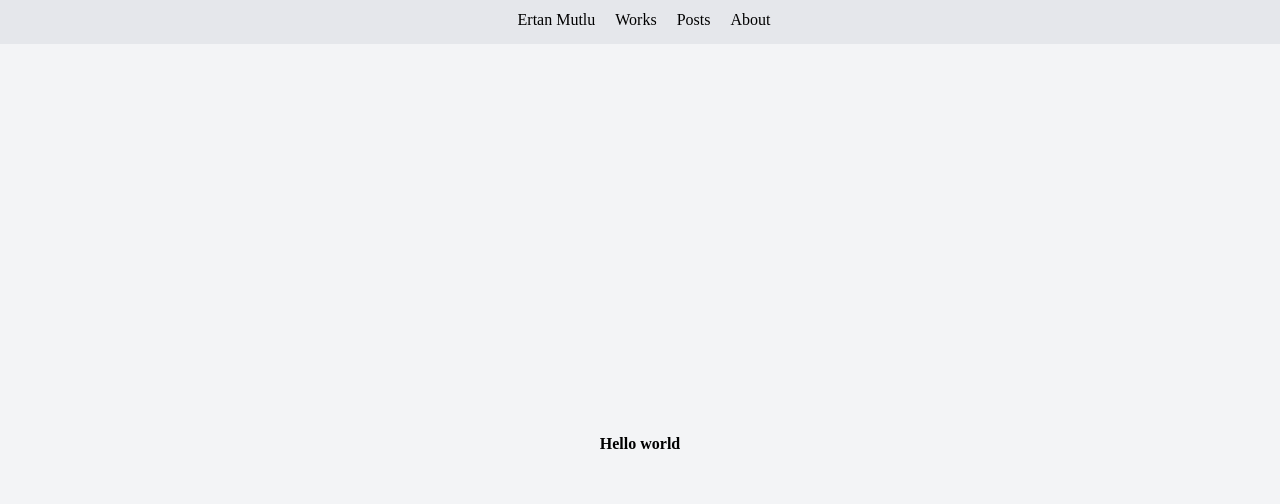
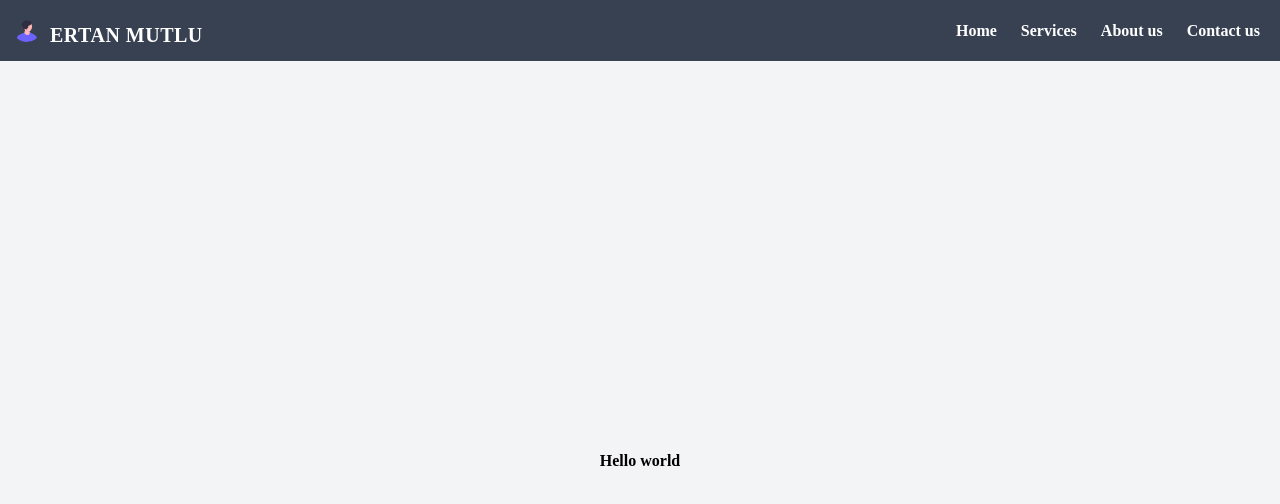
Before and after one commit to highpriesst/portfolio, a Next.js app: page / in a window 1280 px wide. Shown: the top 504 px of the page. Built offline with nearby package versions, Linux system fonts and the light colour scheme; a web font is replaced by a local one.

Commit message:
navbar added and logo

```diff
--- a/components/navbar.tsx
+++ b/components/navbar.tsx
@@ -1,5 +1,5 @@
-import React from "react";
-
+import React, { useState } from "react";
+import Link from "next/link";
 import Image from "next/image";
 
 //Todo: Use link components from nextjs instead the li component down below.
@@ -14,20 +14,39 @@ import Image from "next/image";
 
 //Make sure navbar is complete before moving to footer.
 
+//className="fill-current text-white h-8 w-8 mr-2"> LOGO
+
 //DO only dark theme
 
 export const Navbar = () => {
+  const [active, setActive] = useState(false);
+
+  const handleClick = () => {
+    setActive(!active);
+  };
+
   return (
-    <div className="flex list-none gap-5 justify-between sm:justify-center bg-gray-200 dark:text-white items-center p-3 md:pt-2 font-thin">
-      <li className=" font-normal flex item-center">
-        <span className="pl-2">Ertan Mutlu</span>
-      </li>
-      <li className=" hidden sm:block">Works</li>
-      <li className=" hidden sm:block">Posts</li>
-      <li className=" hidden sm:block">About</li>
-
+    <>
+      <nav className="flex items-center flex-wrap bg-gray-700 p-2 ">
+        <Link href="/">
+          <a className="items-center p-1 mr-4 inline-block align-middle">
+            <Image
+              src="/undraw_male_avatar_re_tqsc.svg"
+              height="30"
+              width="30"
+              alt="Avatar"
+              className="fill-current mr-1 inline-block align-middle"
+            />
+            <span className="text-xl text-white font-bold uppercase tracking-wide pl-2">
+              Ertan Mutlu
+            </span>
+          </a>
+        </Link>
+        <button
+          className=" inline-flex p-3 hover:bg-gray-600 rounded lg:hidden text-white ml-auto hover:text-white outline-none"
+          onClick={handleClick}>
           <svg
-        className="w-6 h-6 sm:hidden"
+            className="w-6 h-6"
             fill="none"
             stroke="currentColor"
             viewBox="0 0 24 24"
@@ -36,9 +55,39 @@ export const Navbar = () => {
               strokeLinecap="round"
               strokeLinejoin="round"
               strokeWidth={2}
-          d="M4 6h16M4 12h16M4 18h7"
+              d="M4 6h16M4 12h16M4 18h16"
             />
           </svg>
+        </button>
+        {/*Note that in this div we will use a ternary operator to decide whether or not to display the content of the div  */}
+        <div
+          className={`${
+            active ? "" : "hidden"
+          }   w-full lg:inline-flex lg:flex-grow lg:w-auto`}>
+          <div className="lg:inline-flex lg:flex-row lg:ml-auto lg:w-auto w-full lg:items-center items-start  flex flex-col  lg:h-auto">
+            <Link href="/">
+              <a className="lg:inline-flex lg:w-auto w-full px-3 py-2 rounded text-white font-bold items-center justify-center hover:bg-gray-600 hover:text-white ">
+                Home
+              </a>
+            </Link>
+            <Link href="/">
+              <a className="lg:inline-flex lg:w-auto w-full px-3 py-2 rounded text-white font-bold items-center justify-center hover:bg-gray-600 hover:text-white">
+                Services
+              </a>
+            </Link>
+            <Link href="/">
+              <a className="lg:inline-flex lg:w-auto w-full px-3 py-2 rounded text-white font-bold items-center justify-center hover:bg-gray-600 hover:text-white">
+                About us
+              </a>
+            </Link>
+            <Link href="/">
+              <a className="lg:inline-flex lg:w-auto w-full px-3 py-2 rounded text-white font-bold items-center justify-center hover:bg-gray-600 hover:text-white">
+                Contact us
+              </a>
+            </Link>
           </div>
+        </div>
+      </nav>
+    </>
   );
 };
--- a/pages/index.tsx
+++ b/pages/index.tsx
@@ -12,9 +12,9 @@ export default function Home() {
       </Head>
 
       {/* TODO: Anasayfa animasyonu */}
-      <div className="bg-gray-100 dark:bg-gray-700">
+      <div className="">
         <Navbar />
-        <div className="flex justify-center items-center h-screen bg-gray-100 dark:bg-gray-700">
+        <div className="flex justify-center items-center h-screen bg-gray-100 dark:bg-gray-600">
           <h1 className="font-bold">Hello world</h1>
         </div>
       </div>
```
Also changed, not shown: public/undraw_male_avatar_re_tqsc.svg (added). Lines whose indentation alone changed are shown as unchanged.
